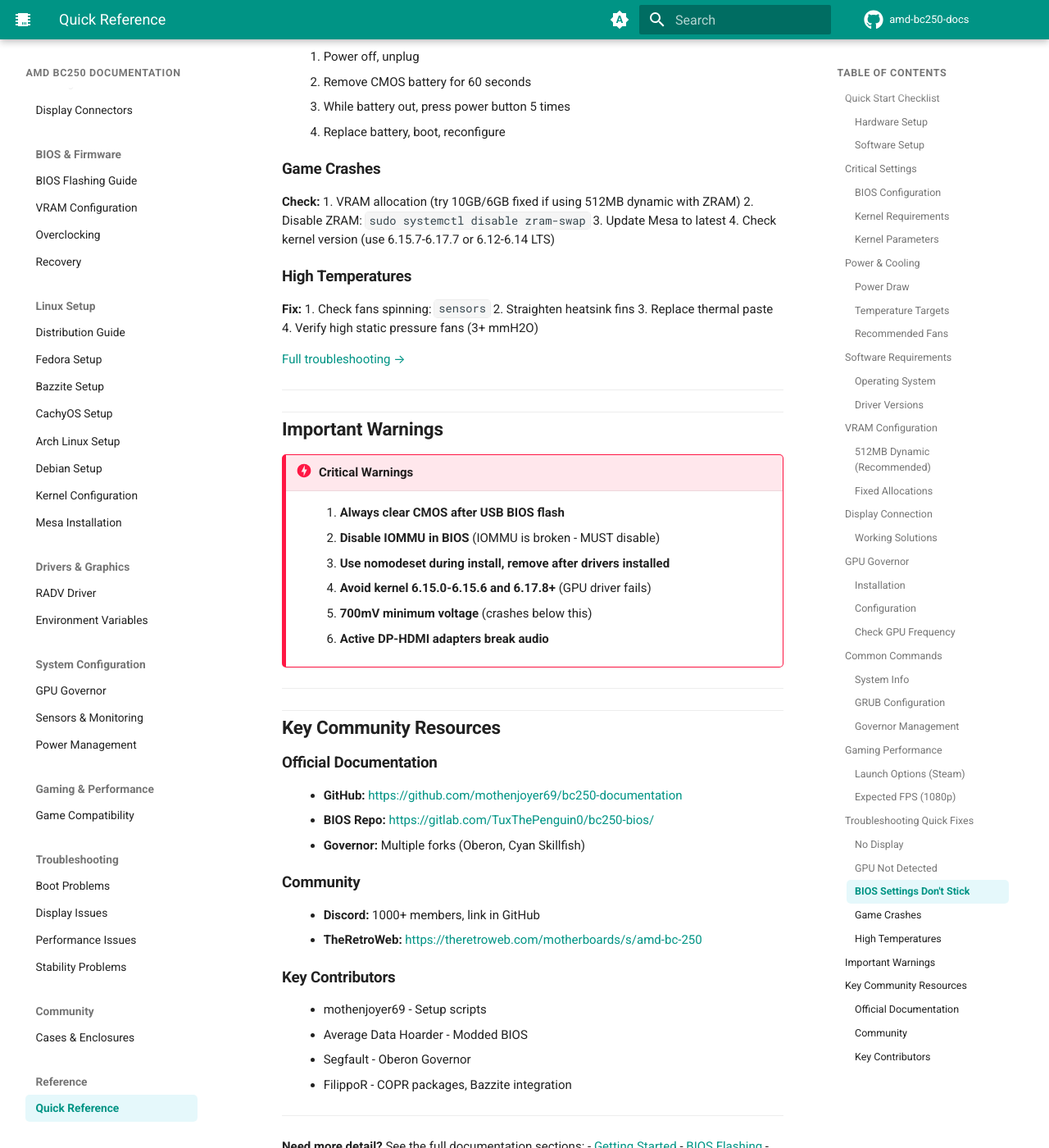
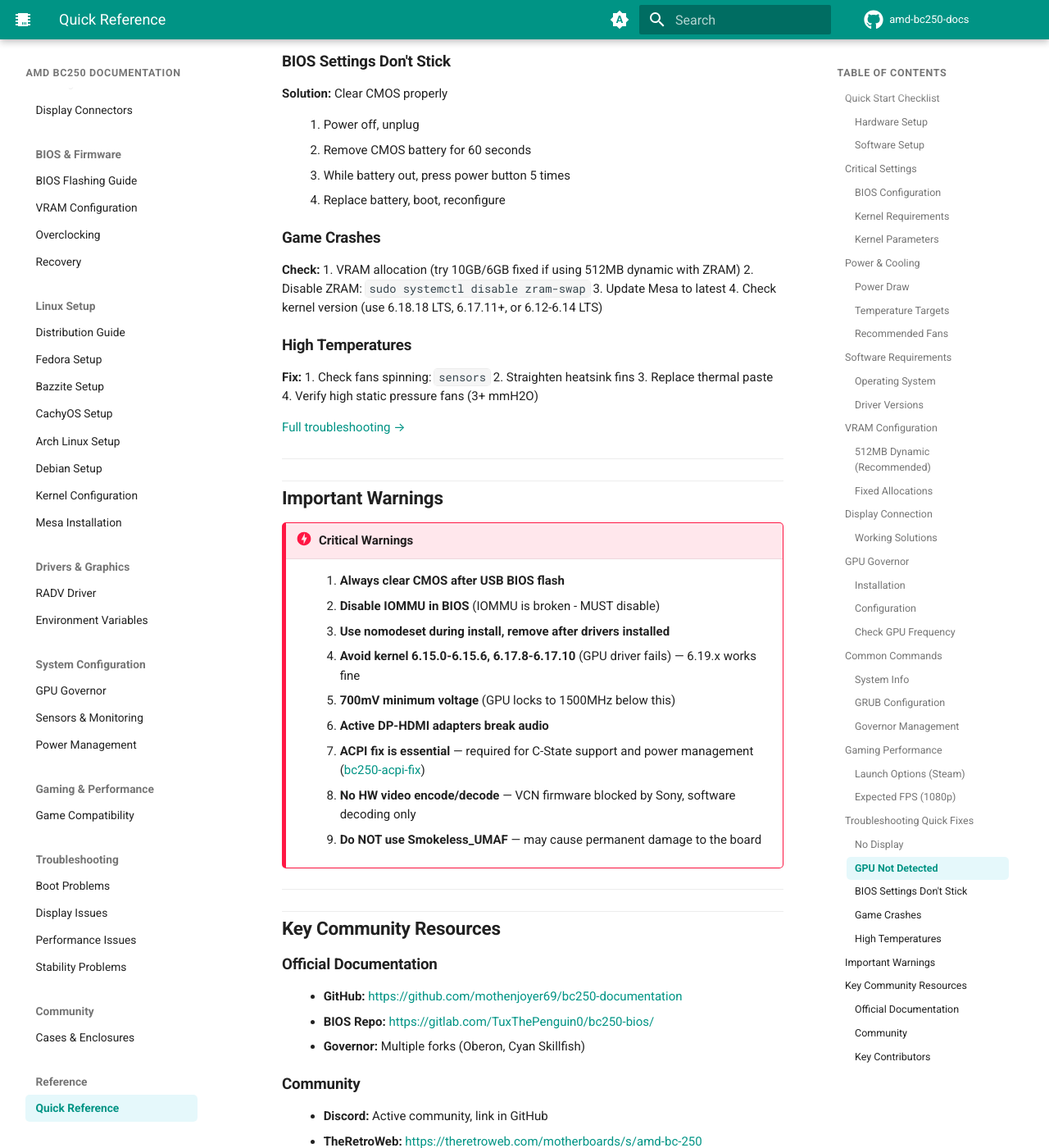
Before and after one commit to elektricM/amd-bc250-docs, an MkDocs documentation site: the page built from docs/reference/quick-reference.md, in a window 1280 px wide and 1400 px high, scrolled down 7527 px. Shown: the whole window at 82% size. Built offline with MkDocs 1.6.1 and Material for MkDocs 9.7.7, drawn with Linux system fonts in a browser that asks for light colours; comment, search, counter and statistics services are not loaded; the version menu is left out; some of the changed text lies outside the part shown.

Commit message:
fix(quick-reference): fix kernel warnings, update driver version table

````diff
--- a/docs/reference/quick-reference.md
+++ b/docs/reference/quick-reference.md
@@ -44,8 +44,8 @@
 
 ### Kernel Requirements
 
-- **Use:** Kernel 6.15.7 - 6.17.7 (best) or 6.12.x - 6.14.x LTS (stable)
-- **Avoid:** Kernel 6.15.0-6.15.6 and 6.17.8+ (GPU initialization fails)
+- **Use:** Kernel 6.18.18 LTS (recommended), 6.19.x (confirmed working), 6.17.11+, or 6.12.x-6.14.x LTS (stable)
+- **Avoid:** Kernel 6.15.0-6.15.6, 6.17.8-6.17.10 (GPU fails)
 - **Boot parameter:** `nomodeset` during install, remove after drivers installed
 
 ### Kernel Parameters
@@ -117,9 +117,9 @@
 
 | Component | Minimum | Recommended |
 |-----------|---------|-------------|
-| Mesa | 25.1.3 | 25.1.5+ |
-| Kernel | 6.12.x | 6.12-6.14 LTS |
-| Governor | Any | Latest from COPR |
+| Mesa | 25.1.0 | 25.2.x (Fedora 43 ships 25.2.7) |
+| Kernel | 6.12.x | 6.18.18 LTS, 6.19.x, or 6.17.11+ |
+| Governor | Any | cyan-skillfish-governor-tt or -smu |
 
 [Linux setup guide →](../linux/distributions.md)
 
@@ -169,39 +169,41 @@
 ### Installation
 
 ```bash
-# Fedora:
+# Fedora/Bazzite (recommended):
 sudo dnf copr enable filippor/bazzite
-sudo dnf install oberon-governor
+sudo dnf install cyan-skillfish-governor-tt
+sudo systemctl enable --now cyan-skillfish-governor-tt.service
 
-# Bazzite:
+# Bazzite (automated script):
 curl -s https://raw.githubusercontent.com/vietsman/bc250-documentation/refs/heads/main/oberon-setup.sh | sudo sh
 
-# Arch:
-# Build from source - see full guide
+# Arch/CachyOS (SMU - no kernel patch needed):
+yay -S cyan-skillfish-governor-smu
+sudo systemctl enable --now cyan-skillfish-governor-smu.service
 ```
 
 ### Configuration
 
-Edit `/etc/oberon-config.yaml`:
+Edit `/etc/cyan-skillfish-governor-tt/config.toml`:
 
-```yaml
+```toml
 # Safe starting point:
-min_frequency: 1000  # MHz
-max_frequency: 2000  # MHz
-min_voltage: 700     # mV (hard minimum, don't go lower)
-max_voltage: 1050    # mV
+min_frequency = 1000  # MHz
+max_frequency = 2000  # MHz
+min_voltage = 700     # mV (hard minimum, don't go lower)
+max_voltage = 1050    # mV
 ```
 
 Restart governor after changes:
 
 ```bash
-sudo systemctl restart oberon-governor
+sudo systemctl restart cyan-skillfish-governor-tt
 ```
 
 ### Check GPU Frequency
 
 ```bash
-cat /sys/class/drm/card0/device/pp_dpm_sclk
+cat /sys/class/drm/card*/device/pp_dpm_sclk
 # Should show multiple frequencies, current one marked with *
 ```
 
@@ -253,18 +255,19 @@
 ### Governor Management
 
 ```bash
-# Check status
-systemctl status oberon-governor
+# Check status (use whichever you installed)
+systemctl status cyan-skillfish-governor-tt
+# Or: systemctl status oberon-governor
 
 # Start/stop
-sudo systemctl start oberon-governor
-sudo systemctl stop oberon-governor
+sudo systemctl start cyan-skillfish-governor-tt
+sudo systemctl stop cyan-skillfish-governor-tt
 
 # Restart after config change
-sudo systemctl restart oberon-governor
+sudo systemctl restart cyan-skillfish-governor-tt
 
 # View logs
-journalctl -u oberon-governor -f
+journalctl -u cyan-skillfish-governor-tt -f
 ```
 
 ---
@@ -316,7 +319,7 @@
 1. Mesa version ≥ 25.1: `glxinfo | grep Mesa`
 2. Kernel ≤ 6.14: `uname -r`
 3. nomodeset removed from GRUB
-4. Governor running: `systemctl status oberon-governor`
+4. Governor running: `systemctl status cyan-skillfish-governor-tt`
 
 ### BIOS Settings Don't Stick
 
@@ -333,7 +336,7 @@
 1. VRAM allocation (try 10GB/6GB fixed if using 512MB dynamic with ZRAM)
 2. Disable ZRAM: `sudo systemctl disable zram-swap`
 3. Update Mesa to latest
-4. Check kernel version (use 6.15.7-6.17.7 or 6.12-6.14 LTS)
+4. Check kernel version (use 6.18.18 LTS, 6.17.11+, or 6.12-6.14 LTS)
 
 ### High Temperatures
 
@@ -353,9 +356,12 @@
     1. **Always clear CMOS after USB BIOS flash**
     2. **Disable IOMMU in BIOS** (IOMMU is broken - MUST disable)
     3. **Use nomodeset during install, remove after drivers installed**
-    4. **Avoid kernel 6.15.0-6.15.6 and 6.17.8+** (GPU driver fails)
-    5. **700mV minimum voltage** (crashes below this)
+    4. **Avoid kernel 6.15.0-6.15.6, 6.17.8-6.17.10** (GPU driver fails) — 6.19.x works fine
+    5. **700mV minimum voltage** (GPU locks to 1500MHz below this)
     6. **Active DP-HDMI adapters break audio**
+    7. **ACPI fix is essential** — required for C-State support and power management ([bc250-acpi-fix](https://github.com/bc250-collective/bc250-acpi-fix))
+    8. **No HW video encode/decode** — VCN firmware blocked by Sony, software decoding only
+    9. **Do NOT use Smokeless_UMAF** — may cause permanent damage to the board
 
 ---
 
@@ -367,7 +373,7 @@
 - **Governor:** Multiple forks (Oberon, Cyan Skillfish)
 
 ### Community
-- **Discord:** 1000+ members, link in GitHub
+- **Discord:** Active community, link in GitHub
 - **TheRetroWeb:** https://theretroweb.com/motherboards/s/amd-bc-250
 
 ### Key Contributors
````
Also changed, not shown: other parts of docs/reference/quick-reference.md (+2 -2 lines).
